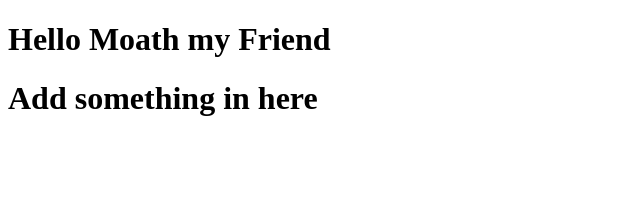
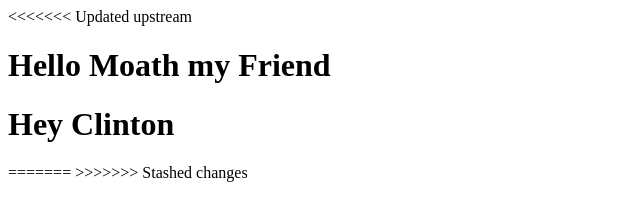
Before and after one commit to ClintonYounge/Clinton-n-Moath-Trial, a plain HTML site: page index.html in a window 1280 px wide. Shown: the whole page, without its empty margins (0-640 px from the left). Drawn offline with Linux system fonts and the light colour scheme.

Commit message:
Update index.html

```diff
--- a/index.html
+++ b/index.html
@@ -8,8 +8,12 @@
 
   <body>
     <script src="https://cdn.freecodecamp.org/testable-projects-fcc/v1/bundle.js"></script>
+<<<<<<< Updated upstream
     <h1>Hello Moath my Friend</h1>
-    <h1>Add something in here</h1>
+    <h1>Hey Clinton</h1>
+=======
+
+>>>>>>> Stashed changes
     <!--
 
     Hello Camper!
```
